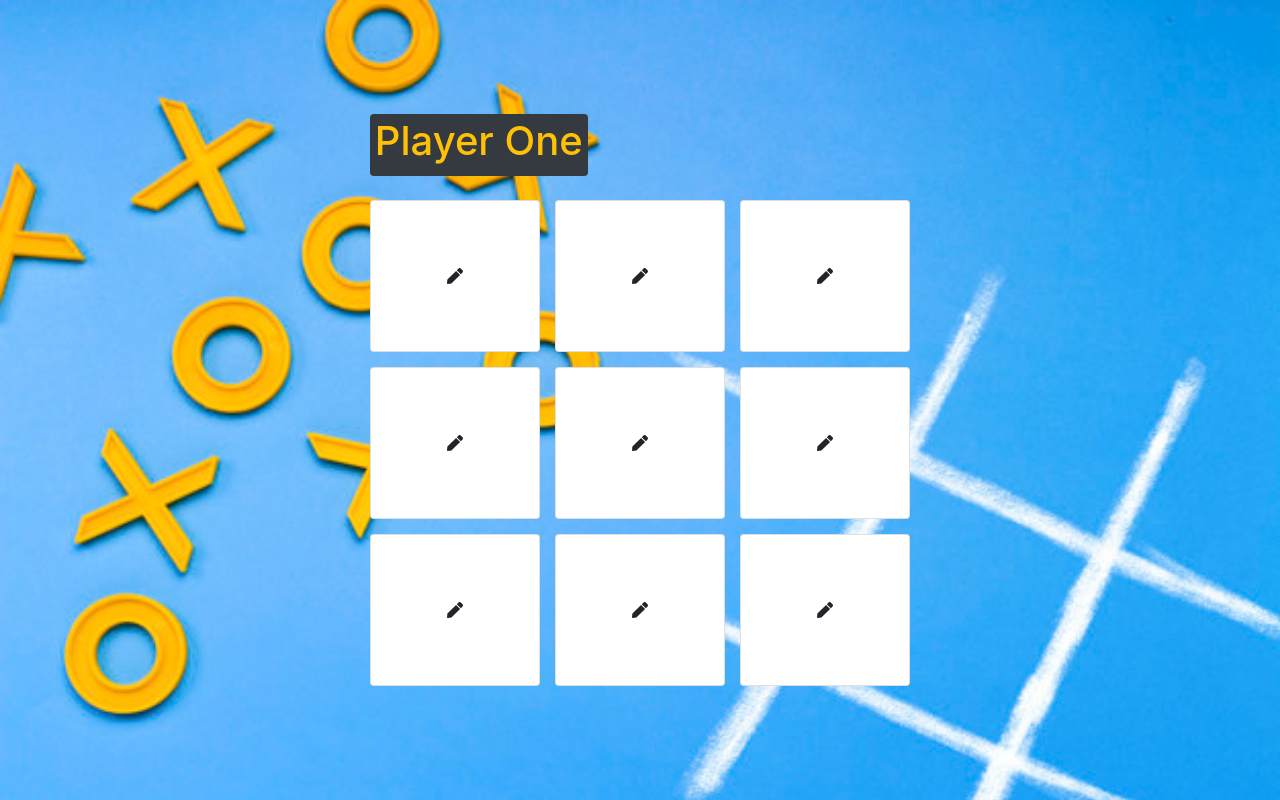
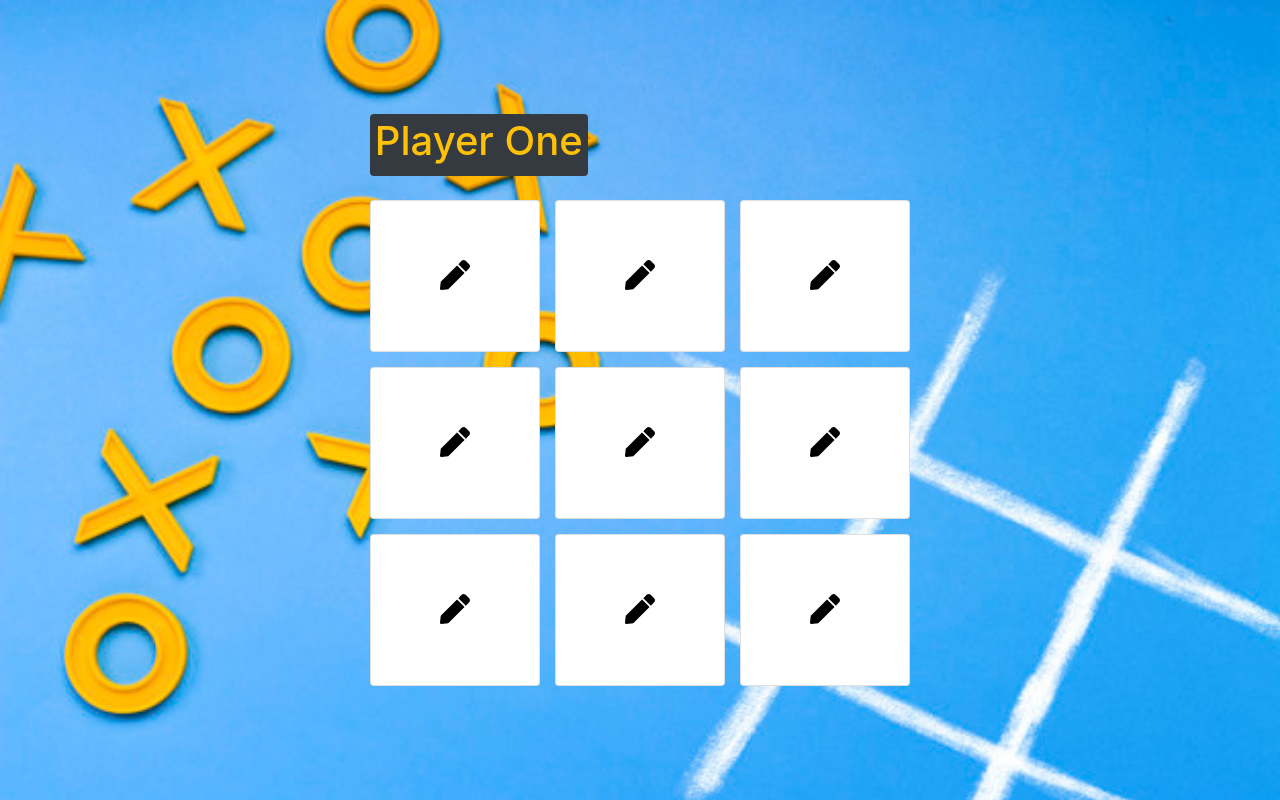
Before and after one commit to eswar2020/tic-tac-toe, an Angular app: page / in a window 1280 px wide. Built offline with nearby package versions, Linux system fonts and the light colour scheme.

Commit message:
iconny css added

```diff
--- a/src/app/app.component.html
+++ b/src/app/app.component.html
@@ -19,7 +19,7 @@
     </div>
 
 
-    <div class="col col-lg-6 text-center" *ngIf="winMessage">
+    <div class="col col-lg-6 text-center badge badge-dark text-wrap" *ngIf="winMessage">
       <h1 class="text-uppercase">
         Game Over {{winMessage}}
       </h1>
--- a/src/app/iconny/iconny.component.css
+++ b/src/app/iconny/iconny.component.css
@@ -0,0 +1,5 @@
+.icon {
+    font-size: 30px;
+    font-weight: bolder;
+    color: #000000;
+}
```
